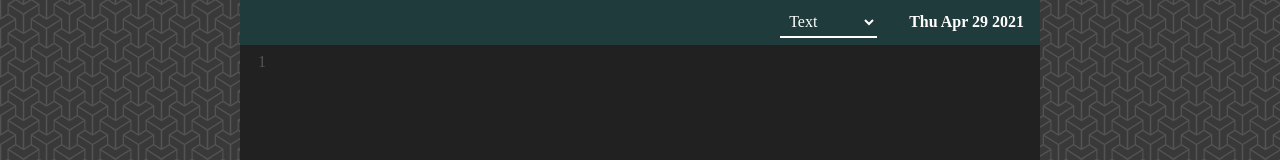
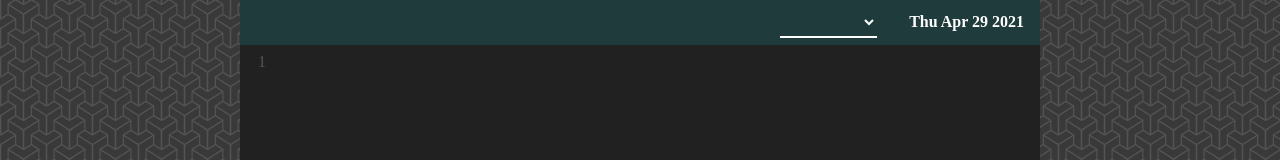
Before and after one commit to deb2000-sudo/project-codeddy, a React (Create React App) app: page /Editor in a window 1280 px wide. Shown: the top 160 px of the page. Built offline with nearby package versions, Linux system fonts and the light colour scheme.

Commit message:
updated editor.js

```diff
--- a/src/containers/pages/Editor.js
+++ b/src/containers/pages/Editor.js
@@ -43,7 +43,7 @@ function Editor({ code, langUsed, date = new Date().toDateString() }) {
   const [{ lang, text }, dispatch] = useStateValue();
   return (
     <div className="editor">
-      <EditorHeader defaultLang={langUsed} date={date}></EditorHeader>
+      <EditorHeader defaultLang={lang} date={date}></EditorHeader>
       <CodeMirror
         className="editor__codemirror"
         value={code}
--- a/src/containers/pages/EditorHeader.js
+++ b/src/containers/pages/EditorHeader.js
@@ -9,7 +9,10 @@ function EditorHeader({
     document.querySelector("select").value = defaultLang;
   })
   const [{ lang, text }, dispatch] = useStateValue();
+  // console.log(lang)
   const langChange = function (e) {
+
+
     e.preventDefault();
     dispatch({
       type: "CHANGE_LANG",
--- a/src/reducer.js
+++ b/src/reducer.js
@@ -5,8 +5,11 @@ export const initialState = {
 };
 
 const reducer = (state, action) => {
+
   switch (action.type) {
+
     case "CHANGE_LANG":
+
       return {
         ...state,
         lang: action.lang,
```
